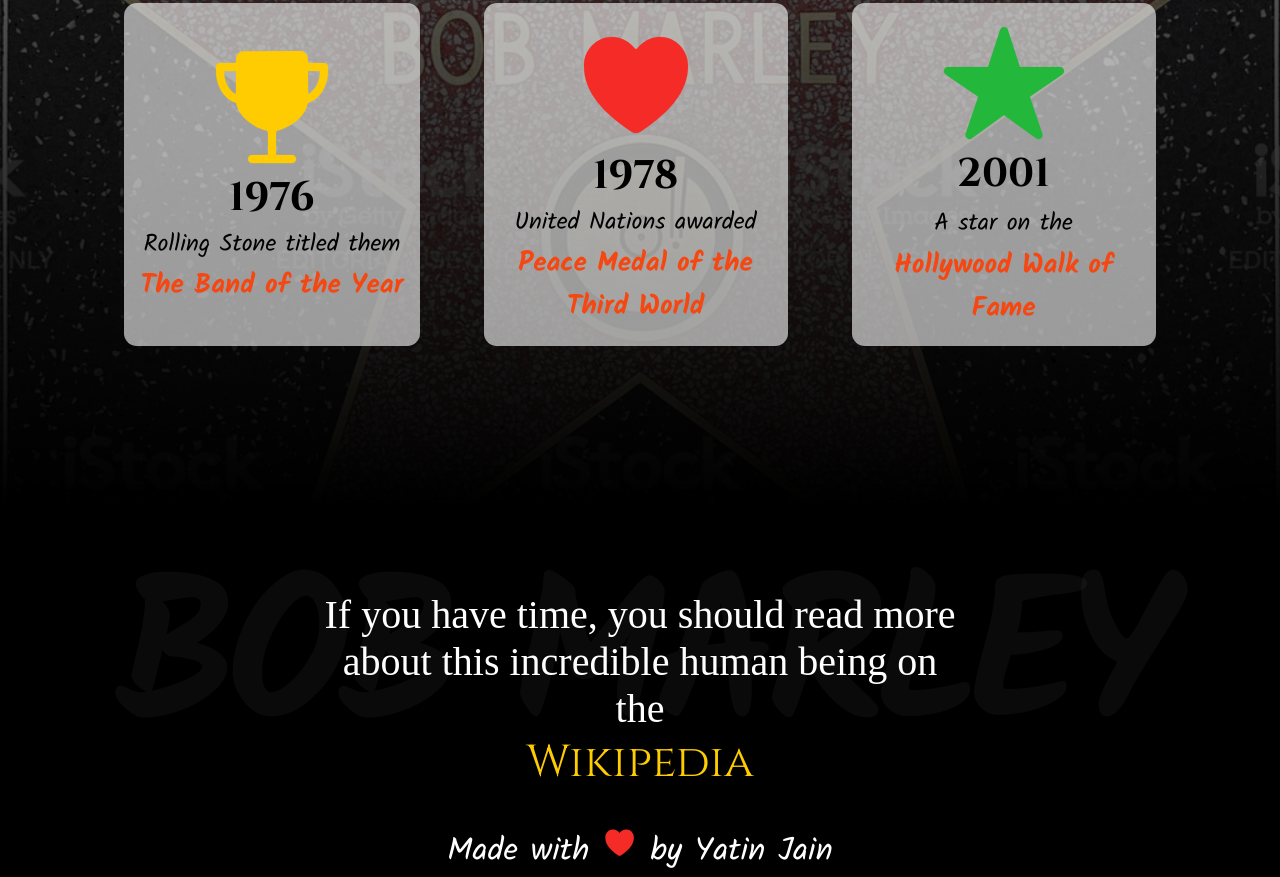
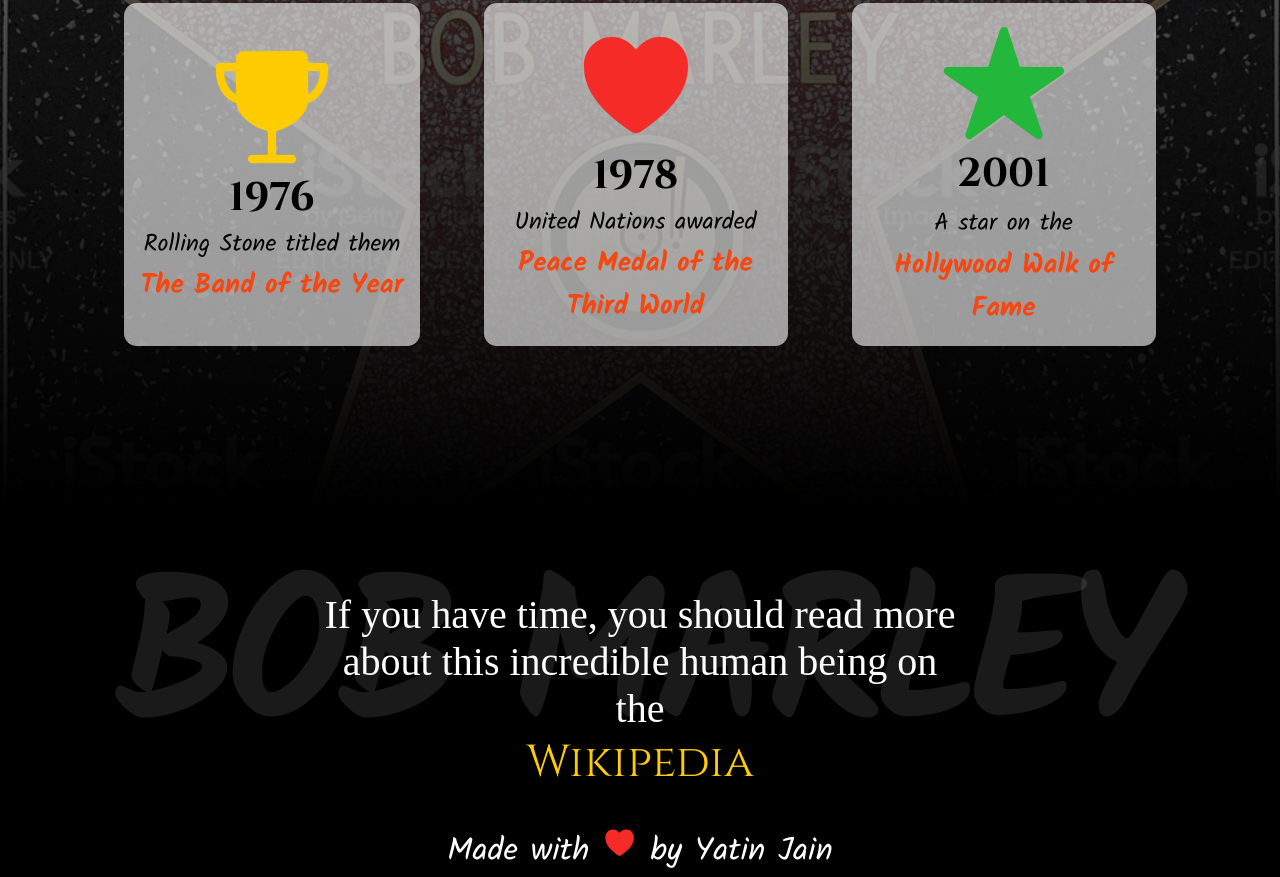
Before and after one commit to theyatinjain/TributePage, a plain HTML site: page index.html in a window 1280 px wide. Shown: the part 2694-3571 px from the top of the page. Drawn offline with nearby package versions, Linux system fonts and the light colour scheme; a web font is replaced by a local one.

Commit message:
footer tweak

```diff
--- a/css/style.css
+++ b/css/style.css
@@ -446,7 +446,7 @@ section h1::after {
     font-size: 12.5rem;
     font-family: 'Kalam', cursive;
     text-transform: uppercase;
-    color: rgba(255,255,255, 0.04);
+    color: rgba(255,255,255, 0.1);
     letter-spacing: -0.8rem;
 }
 
```
